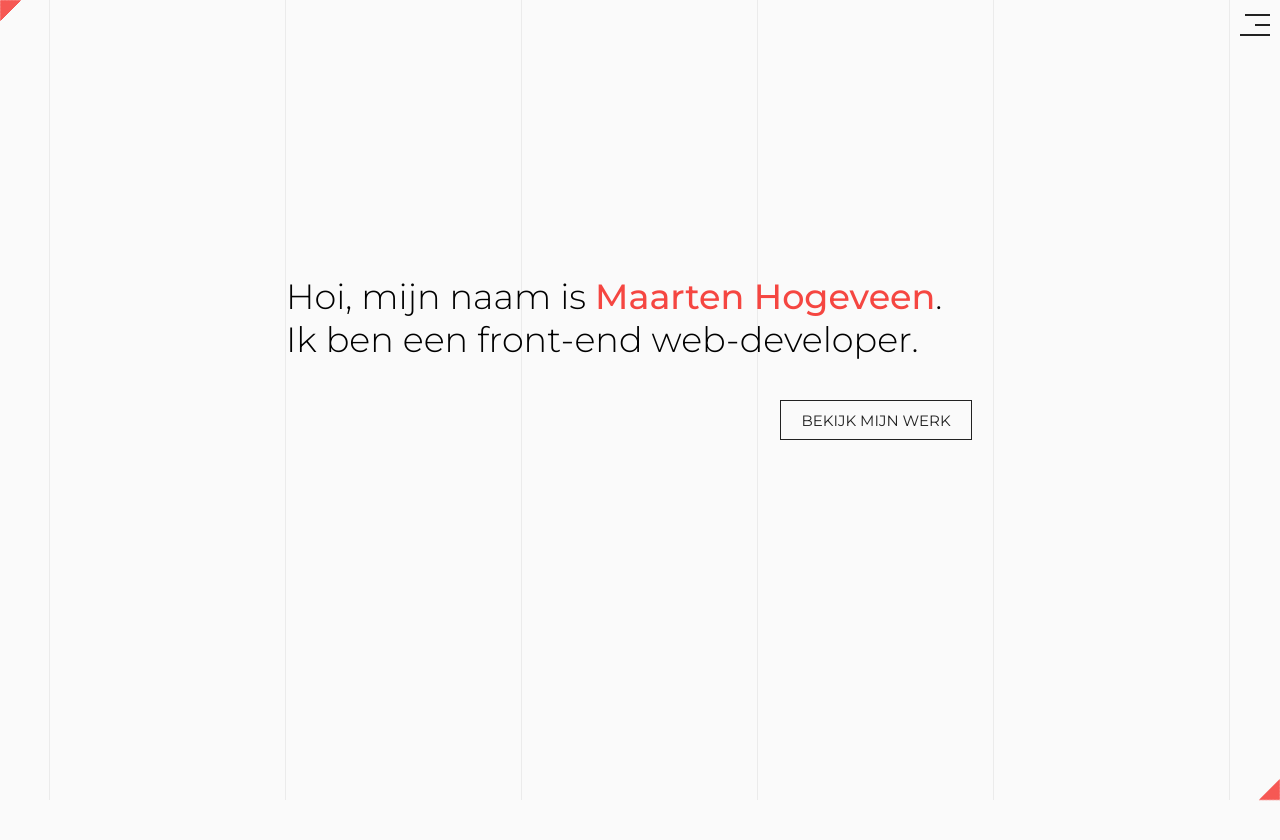
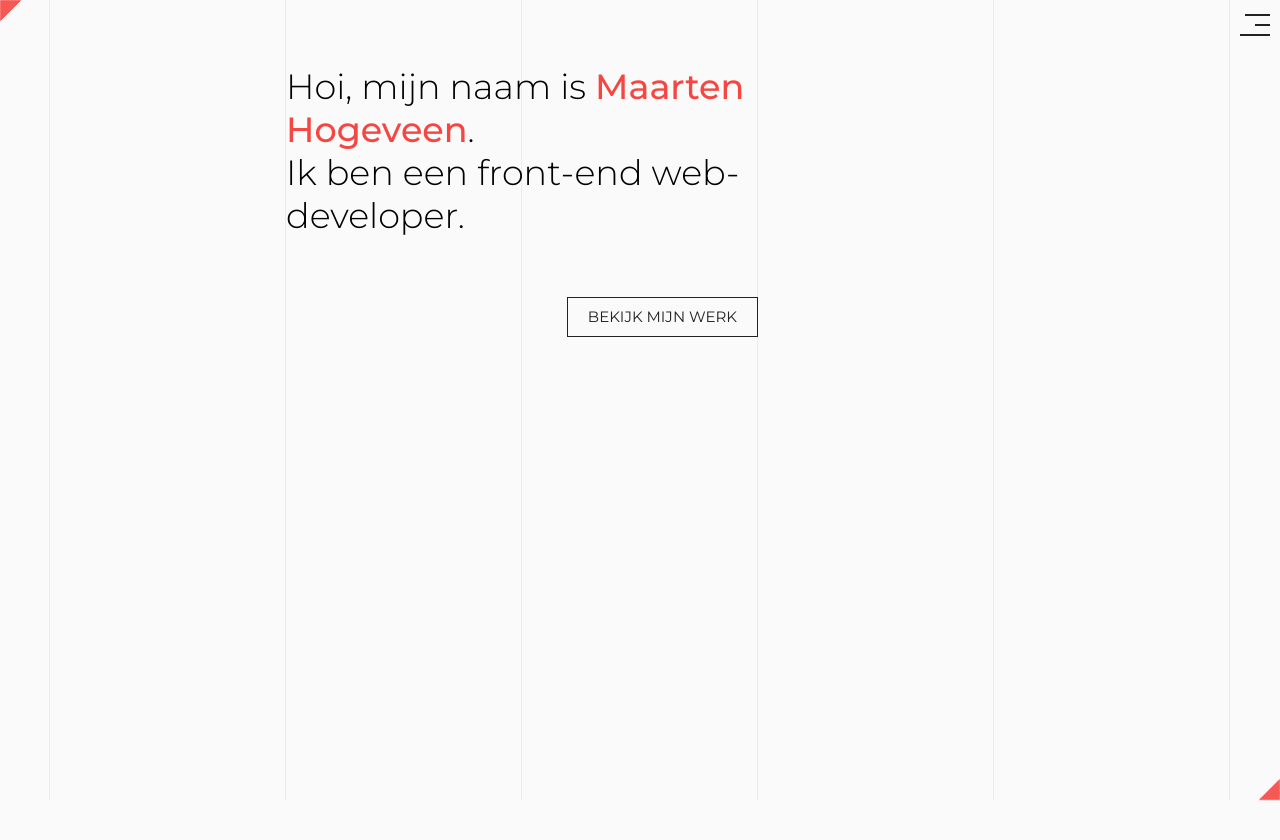
Before and after one commit to mhogeveen/mhogeveen.github.io, a React (Create React App) app: page / in a window 1280 px wide. Shown: the top 840 px of the page. Built offline with nearby package versions, Linux system fonts and the light colour scheme.

Commit message:
Reconfigure navigation

```diff
--- a/package.json
+++ b/package.json
@@ -1,4 +1,5 @@
 {
+   "homepage": "http://mhogeveen.github.io/maartenhogeveen_v3",
    "name": "maartenhogeveen",
    "version": "0.1.0",
    "private": true,
@@ -13,6 +14,8 @@
    },
    "scripts": {
       "start": "react-scripts start",
+      "predeploy": "npm run build",
+      "deploy": "gh-pages -d build",
       "build": "react-scripts build",
       "test": "react-scripts test",
       "eject": "react-scripts eject"
@@ -31,5 +34,8 @@
          "last 1 firefox version",
          "last 1 safari version"
       ]
+   },
+   "devDependencies": {
+      "gh-pages": "^3.1.0"
    }
 }
--- a/src/components/Drawer.js
+++ b/src/components/Drawer.js
@@ -22,6 +22,7 @@ const sections = [
 const Drawer = ({ navOut, handleNav }) => {
    return (
       <nav className={navOut ? 'drawer active' : 'drawer'}>
+         <div className='drawer-background'></div>
          {sections.map((section) => (
             <a key={section.id} className='drawer-item' href={`#${section.id}`} onClick={handleNav}>
                <span className='drawer-item-title'>{section.name}</span>
--- a/src/sass/_mixins.scss
+++ b/src/sass/_mixins.scss
@@ -1,8 +1,8 @@
 @mixin staggered-transition {
-   @for $i from 1 through 4 {
+   @for $i from 2 through 5 {
       &:nth-child(#{$i}) {
-         transition: transform 600ms cubic-bezier(0.6, 0.6, 0.3, 1.3) #{$i * 100 - 100}ms,
-            opacity 400ms cubic-bezier(0.6, 0.6, 0.3, 1.3) #{$i * 100 - 100}ms;
+         transition: transform 600ms cubic-bezier(0.6, 0.6, 0.3, 1.3) #{$i * 50 - 50}ms,
+            opacity 400ms cubic-bezier(0.6, 0.6, 0.3, 1.3) #{$i * 50 - 50}ms;
       }
    }
 }
--- a/src/sass/components/_drawer.scss
+++ b/src/sass/components/_drawer.scss
@@ -1,17 +1,38 @@
 .drawer {
    position: fixed;
-   top: 50%;
+   height: 100%;
+   width: 100%;
+   top: 0;
    right: 0;
-   transform: translateY(-50%) translateX(100%);
    z-index: 10;
+   display: flex;
+   flex-direction: column;
+   justify-content: center;
+   transform: translateX(100%);
+
+   &-background {
+      z-index: 15;
+      position: absolute;
+      top: 0;
+      left: 0;
+      height: calc(100% - 12px);
+      width: calc(100% - 12px);
+      margin: 5px;
+      background-color: rgba($background, 0.8);
+      border: 1px solid $black;
+      transform: translateX(0%);
+      transition: transform 800ms ease-out;
+   }
 
    &-item {
+      z-index: 20;
       display: flex;
-      justify-content: flex-end;
+      justify-content: center;
       align-items: center;
       padding: 20px;
       opacity: 0;
       text-decoration: none;
+      transform: translateX(0%);
       @include staggered-transition;
 
       &-title {
@@ -33,8 +54,12 @@
       }
    }
 
+   &.active .drawer-background {
+      transform: translateX(calc(-100% - 10px));
+   }
+
    &.active .drawer-item {
-      transform: translateX(calc(-100% - 30px));
+      transform: translateX(-100%);
       opacity: 1;
 
       &:hover {
--- a/src/sass/components/_home.scss
+++ b/src/sass/components/_home.scss
@@ -1,18 +1,20 @@
 #home {
    height: 100vh;
+   grid-template-rows: repeat(3, 1fr);
 }
 
 .home {
    &-tekst {
-      grid-column: 3 / 6;
+      grid-column: 3 / 5;
       grid-row: 1;
       font-size: 35px;
       font-weight: 300;
-      height: max-content;
-      margin-top: 30vh;
+      align-self: end;
+      padding-bottom: 2rem;
 
       & p {
          width: 100%;
+         margin: 0;
       }
 
       &-name {
@@ -22,11 +24,11 @@
    }
 
    &-button {
-      grid-column: 5 / 6;
-      grid-row: 1;
-      margin-top: 50vh;
+      grid-column: 4;
+      grid-row: 2;
       height: 40px;
       display: flex;
-      justify-content: center;
+      justify-content: flex-end;
+      padding-top: 2rem;
    }
 }
--- a/src/sass/components/_navbar.scss
+++ b/src/sass/components/_navbar.scss
@@ -1,5 +1,5 @@
 .navbar-menu-button {
-   z-index: 10;
+   z-index: 100;
    position: fixed;
    top: 10px;
    right: 10px;
--- a/src/style.scss
+++ b/src/style.scss
@@ -24,7 +24,7 @@
 }
 
 ::-webkit-scrollbar-thumb {
-   background: lighten($black, 25%);
+   background: $black;
 }
 
 body {
```
Also changed, not shown: src/assets/Profile.JPG (added), 1 other file (tests, documents, lock files or other folders). Lines whose indentation alone changed are shown as unchanged.
